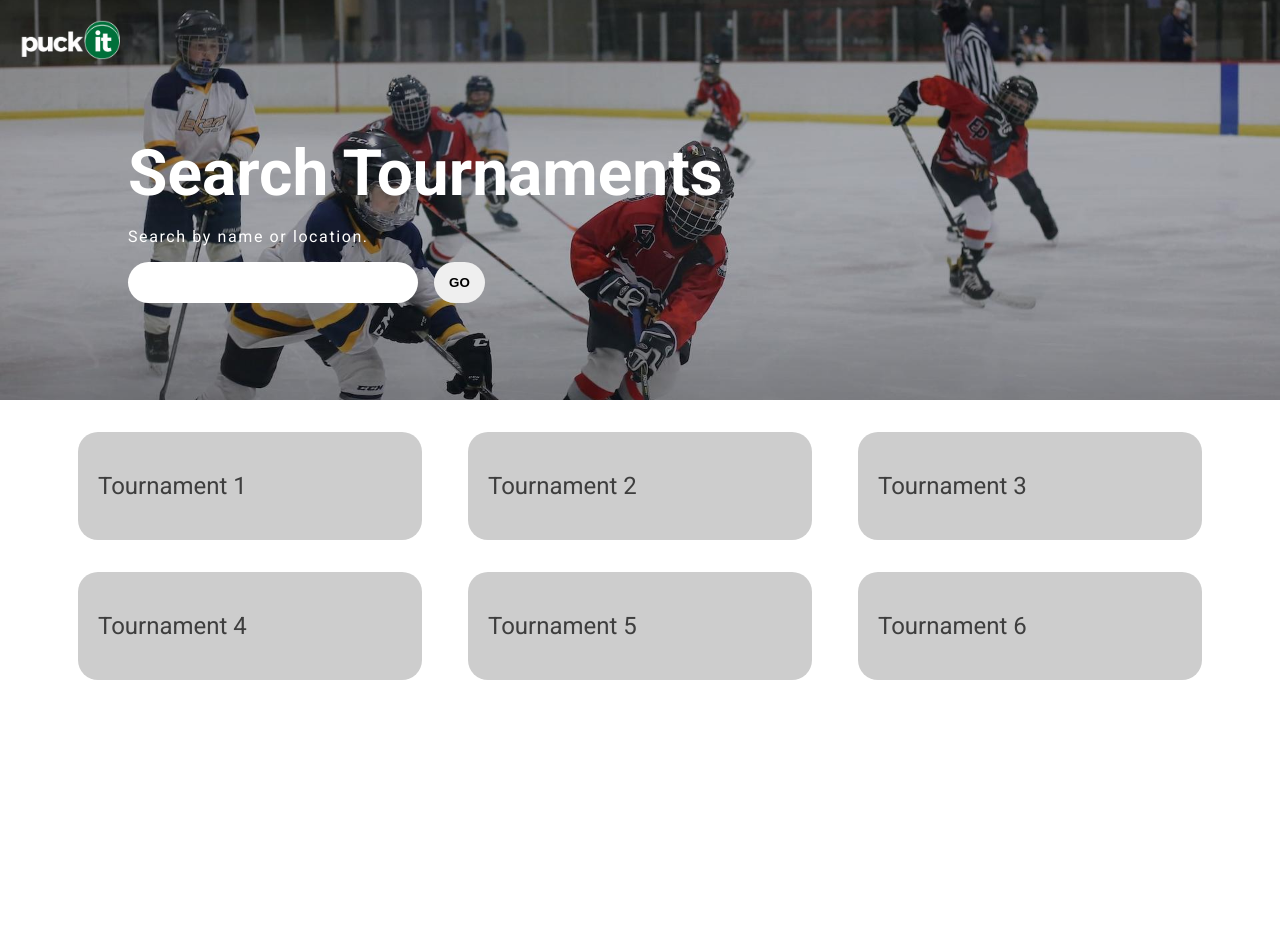
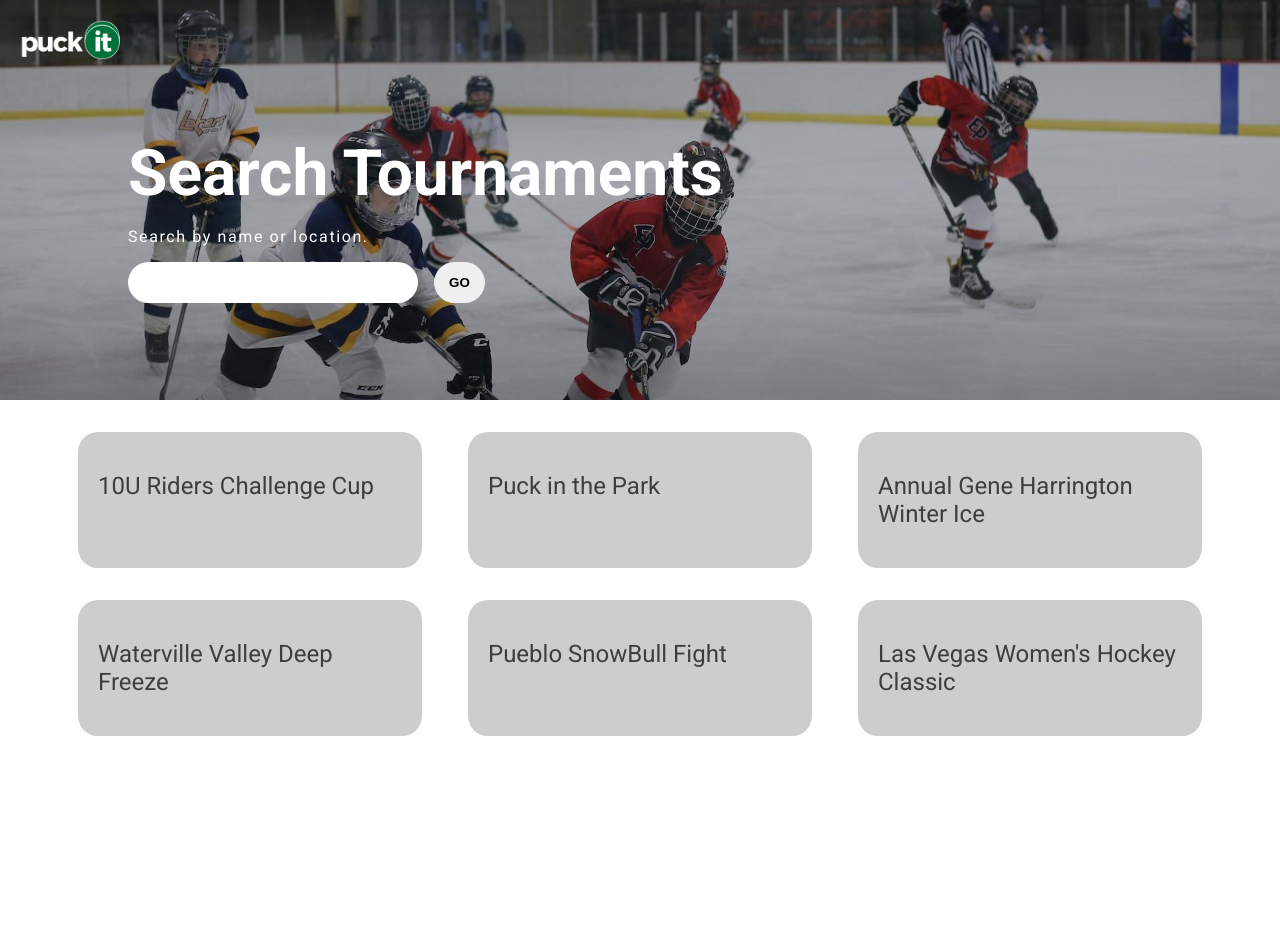
Before and after one commit to reyesjl/hockeyapp, a Django app: page /tournaments/ in a window 1280 px wide. Shown: the top 935 px of the page. Run offline with Django 5.2, Linux system fonts and the light colour scheme.

Commit message:
add real fake tournament names to list;

```diff
--- a/main/templates/reviews/tournaments.html
+++ b/main/templates/reviews/tournaments.html
@@ -23,22 +23,22 @@
 <section class="search-results">
     <div class="tournaments-container">
         <div class="tournament">
-            <h1 class="name">Tournament 1</h1>
+            <h1 class="name">10U Riders Challenge Cup</h1>
         </div>
         <div class="tournament">
-            <h1 class="name">Tournament 2</h1>
+            <h1 class="name">Puck in the Park</h1>
         </div>
         <div class="tournament">
-            <h1 class="name">Tournament 3</h1>
+            <h1 class="name">Annual Gene Harrington Winter Ice</h1>
         </div>
         <div class="tournament">
-            <h1 class="name">Tournament 4</h1>
+            <h1 class="name">Waterville Valley Deep Freeze</h1>
         </div>
         <div class="tournament">
-            <h1 class="name">Tournament 5</h1>
+            <h1 class="name">Pueblo SnowBull Fight</h1>
         </div>
         <div class="tournament">
-            <h1 class="name">Tournament 6</h1>
+            <h1 class="name">Las Vegas Women's Hockey Classic</h1>
         </div>
     </div>
 </section>
```
